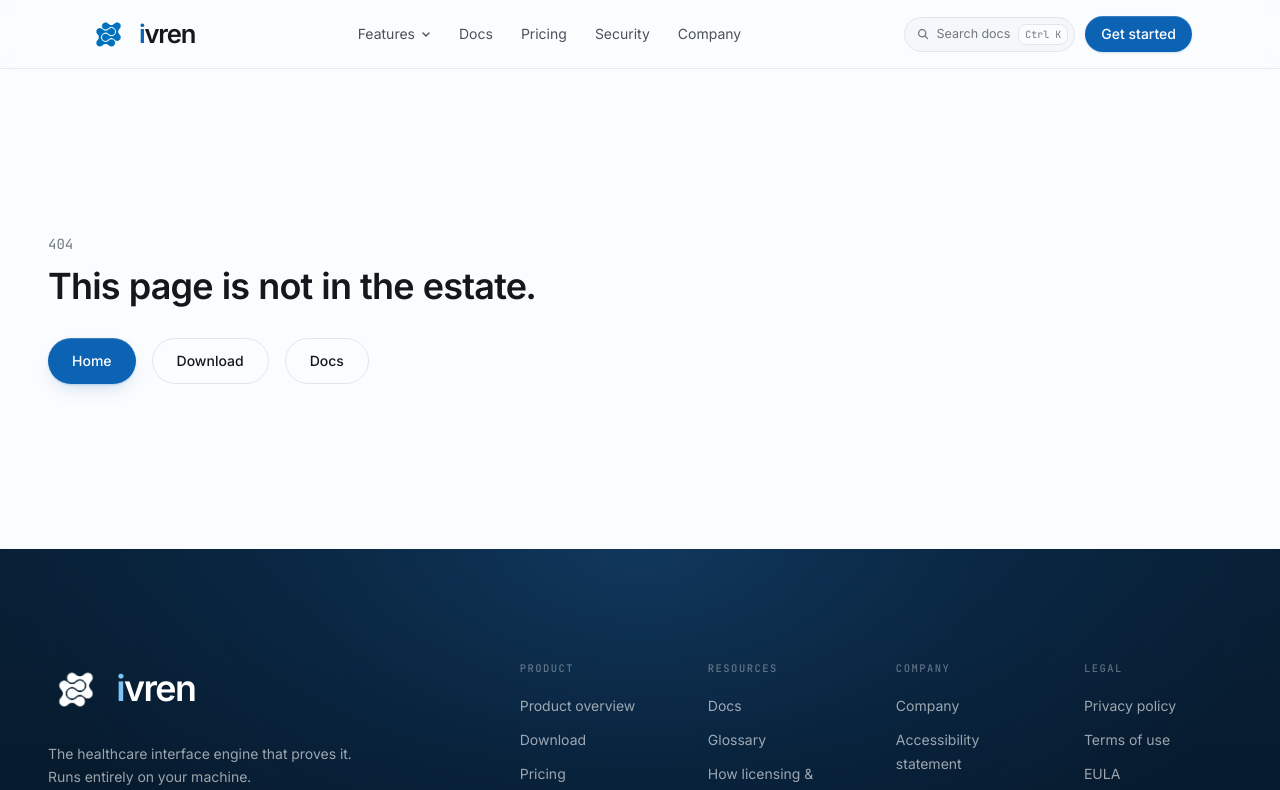
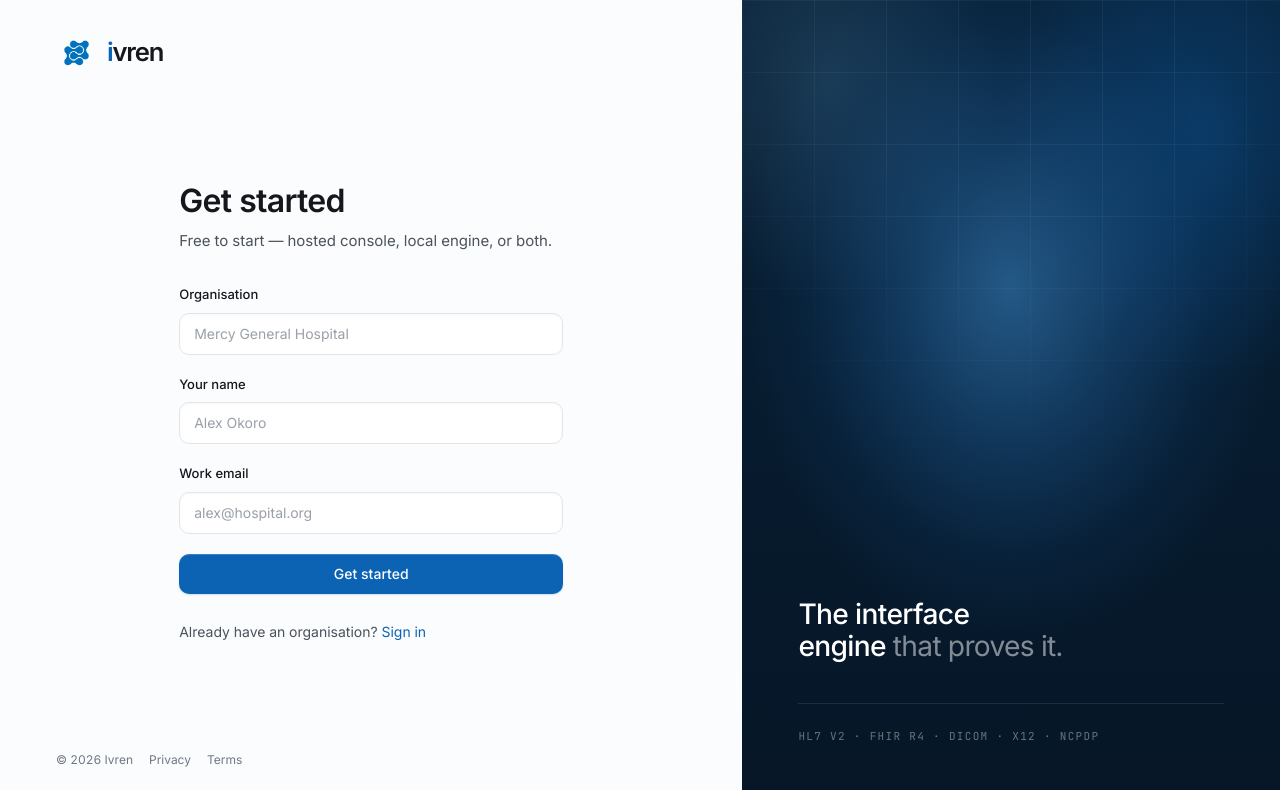
Before and after one commit to tonimnim/ivren.io-web, a Next.js app: page /get-started in a window 1280 px wide. Before the commit this address had no page. Shown: the top 790 px of the page. Built offline with nearby package versions, Linux system fonts and the light colour scheme.

Commit message:
Rename to Get started, cut to three fields

```diff
--- a/src/app/(auth)/request-access/page.tsx
+++ b/src/app/(auth)/get-started/page.tsx
@@ -1,21 +1,21 @@
 import type { Metadata } from "next";
 import Link from "next/link";
 import { AuthShell } from "@/components/auth/auth-shell";
-import { RequestAccessForm } from "@/components/auth/request-access-form";
+import { GetStartedForm } from "@/components/auth/get-started-form";
 import { pageMetadata } from "@/lib/seo";
 
 export const metadata: Metadata = pageMetadata({
-  title: "Request access",
-  path: "/request-access",
+  title: "Get started",
+  path: "/get-started",
   description:
-    "Request an Ivren organisation. Accounts are provisioned by a person, then you download the engine and activate it with your licence key.",
+    "Start with Ivren free. Use the hosted console, install the engine locally, or both.",
 });
 
-export default function RequestAccessPage() {
+export default function GetStartedPage() {
   return (
     <AuthShell
-      title="Request access"
-      intro="We provision your organisation and send your licence key, usually within a business day."
+      title="Get started"
+      intro="Free to start — hosted console, local engine, or both."
       footer={
         <>
           Already have an organisation?{" "}
@@ -25,7 +25,7 @@ export default function RequestAccessPage() {
         </>
       }
     >
-      <RequestAccessForm />
+      <GetStartedForm />
     </AuthShell>
   );
 }
--- a/src/app/(auth)/login/page.tsx
+++ b/src/app/(auth)/login/page.tsx
@@ -19,8 +19,8 @@ export default function LoginPage() {
       footer={
         <>
           No organisation yet?{" "}
-          <Link href="/request-access" className="text-accent hover:text-accent-strong">
-            Request access
+          <Link href="/get-started" className="text-accent hover:text-accent-strong">
+            Get started
           </Link>
         </>
       }
--- a/src/app/sitemap.ts
+++ b/src/app/sitemap.ts
@@ -33,7 +33,7 @@ const ROUTES = [
   "/glossary",
   "/docs",
   "/company",
-  "/request-access",
+  "/get-started",
   "/licensing",
   "/changelog",
   "/brand",
--- /dev/null
+++ b/src/components/auth/get-started-form.tsx
@@ -0,0 +1,70 @@
+"use client";
+
+import { useState } from "react";
+import { Field, SubmitButton } from "@/components/auth/field";
+import { company } from "@/lib/company";
+
+/**
+ * Three fields, because that is everything provisioning needs.
+ *
+ * This does not call POST /auth/orgs: that endpoint is gated behind a
+ * deployment-wide vendor secret (verified — it answers 401 "invalid
+ * provisioning token"), and the header carrying it is excluded from the
+ * API's CORS allow-list so a browser could never send it. The moment the
+ * control plane exposes a public signup route, only the submit handler
+ * here changes.
+ */
+export function GetStartedForm() {
+  const [pending, setPending] = useState(false);
+
+  function onSubmit(e: React.FormEvent<HTMLFormElement>) {
+    e.preventDefault();
+    setPending(true);
+
+    const f = new FormData(e.currentTarget);
+    const body = [
+      `Organisation: ${f.get("organisation") ?? ""}`,
+      `Name: ${f.get("full_name") ?? ""}`,
+      `Work email: ${f.get("email") ?? ""}`,
+    ].join("\n");
+
+    window.location.href = `mailto:${company.email}?subject=${encodeURIComponent(
+      "Ivren — get started",
+    )}&body=${encodeURIComponent(body)}`;
+    setPending(false);
+  }
+
+  return (
+    <form onSubmit={onSubmit} className="space-y-5" noValidate>
+      <Field
+        id="organisation"
+        label="Organisation"
+        required
+        maxLength={200}
+        placeholder="Mercy General Hospital"
+        autoComplete="organization"
+      />
+      <Field
+        id="full_name"
+        label="Your name"
+        required
+        maxLength={200}
+        placeholder="Alex Okoro"
+        autoComplete="name"
+      />
+      <Field
+        id="email"
+        label="Work email"
+        type="email"
+        required
+        maxLength={320}
+        placeholder="alex@hospital.org"
+        autoComplete="email"
+      />
+
+      <SubmitButton pending={pending} pendingLabel="Opening…">
+        Get started
+      </SubmitButton>
+    </form>
+  );
+}
--- a/src/components/auth/request-access-form.tsx
+++ /dev/null
@@ -1,98 +0,0 @@
-"use client";
-
-import { useState } from "react";
-import { Field, SubmitButton } from "@/components/auth/field";
-import { company } from "@/lib/company";
-
-/**
- * Access request, not account creation.
- *
- * Org provisioning on the control plane is gated behind a deployment-wide
- * vendor secret (X-Ivren-Provisioning-Token), and that header is
- * deliberately excluded from the API's CORS allow-list — a browser cannot
- * present it even by mistake. So there is no self-serve signup to call:
- * this collects what provisioning needs and hands it to a human.
- */
-export function RequestAccessForm() {
-  const [pending, setPending] = useState(false);
-
-  function onSubmit(e: React.FormEvent<HTMLFormElement>) {
-    e.preventDefault();
-    setPending(true);
-
-    const f = new FormData(e.currentTarget);
-    const body = [
-      `Organisation: ${f.get("organisation") ?? ""}`,
-      `Name: ${f.get("full_name") ?? ""}`,
-      `Work email: ${f.get("email") ?? ""}`,
-      `Seats needed: ${f.get("seats") ?? ""}`,
-      "",
-      `Current interface engine / context:`,
-      `${f.get("context") ?? ""}`,
-    ].join("\n");
-
-    window.location.href = `mailto:${company.email}?subject=${encodeURIComponent(
-      "Ivren access request",
-    )}&body=${encodeURIComponent(body)}`;
-    setPending(false);
-  }
-
-  return (
-    <form onSubmit={onSubmit} className="space-y-5" noValidate>
-      <Field
-        id="organisation"
-        label="Organisation"
-        required
-        maxLength={200}
-        placeholder="Mercy General Hospital"
-        autoComplete="organization"
-      />
-      <Field
-        id="full_name"
-        label="Your name"
-        required
-        maxLength={200}
-        placeholder="Alex Okoro"
-        autoComplete="name"
-      />
-      <Field
-        id="email"
-        label="Work email"
-        type="email"
-        required
-        maxLength={320}
-        placeholder="alex@hospital.org"
-        autoComplete="email"
-      />
-      <Field
-        id="seats"
-        label="Seats needed"
-        type="number"
-        min={1}
-        max={10000}
-        placeholder="5"
-        hint="Rough is fine."
-      />
-
-      <div>
-        <label
-          htmlFor="context"
-          className="block text-[13px] font-medium text-ink"
-        >
-          Anything useful
-        </label>
-        <textarea
-          id="context"
-          name="context"
-          rows={3}
-          placeholder="Engine you run today, rough interface count, timelines."
-          className="mt-2 w-full rounded-lg border border-hairline bg-paper px-3.5 py-2.5 text-sm text-ink shadow-[inset_0_1px_2px_rgb(20_24_29/0.03)] outline-none transition-[border-color,box-shadow] duration-150 placeholder:text-ink-label/70 hover:border-ink-label/40 focus:border-accent focus:shadow-[0_0_0_3px_rgb(13_99_179/0.12)]"
-        />
-      </div>
-
-      <SubmitButton pending={pending} pendingLabel="Opening…">
-        Request access
-      </SubmitButton>
-    </form>
-  );
-}
--- a/src/components/site-header.tsx
+++ b/src/components/site-header.tsx
@@ -284,7 +284,7 @@ export function SiteHeader() {
           </button>
 
           <Link
-            href="/request-access"
+            href="/get-started"
             className={`rounded-full px-4 py-2 text-sm font-medium transition-colors duration-150 ease-out ${
               onDark
                 ? "bg-white text-ink shadow-[0_1px_2px_rgb(4_12_20/0.35)] hover:bg-white/90"
@@ -342,7 +342,7 @@ export function SiteHeader() {
             ))}
           </nav>
           <Link
-            href="/request-access"
+            href="/get-started"
             className="mt-2 flex items-center justify-center rounded-full bg-accent px-4 py-3 text-sm font-medium text-white transition-colors duration-150 hover:bg-accent-strong"
           >
             Get started
```
